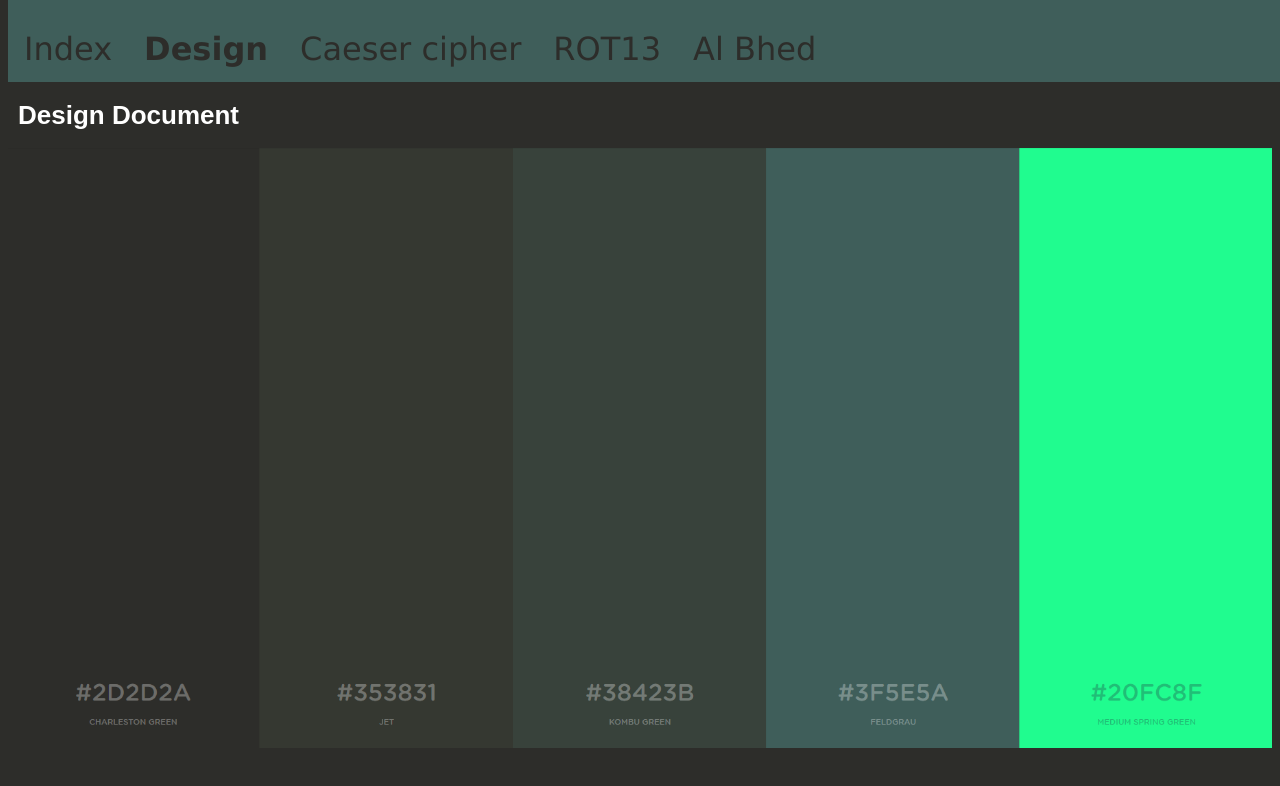
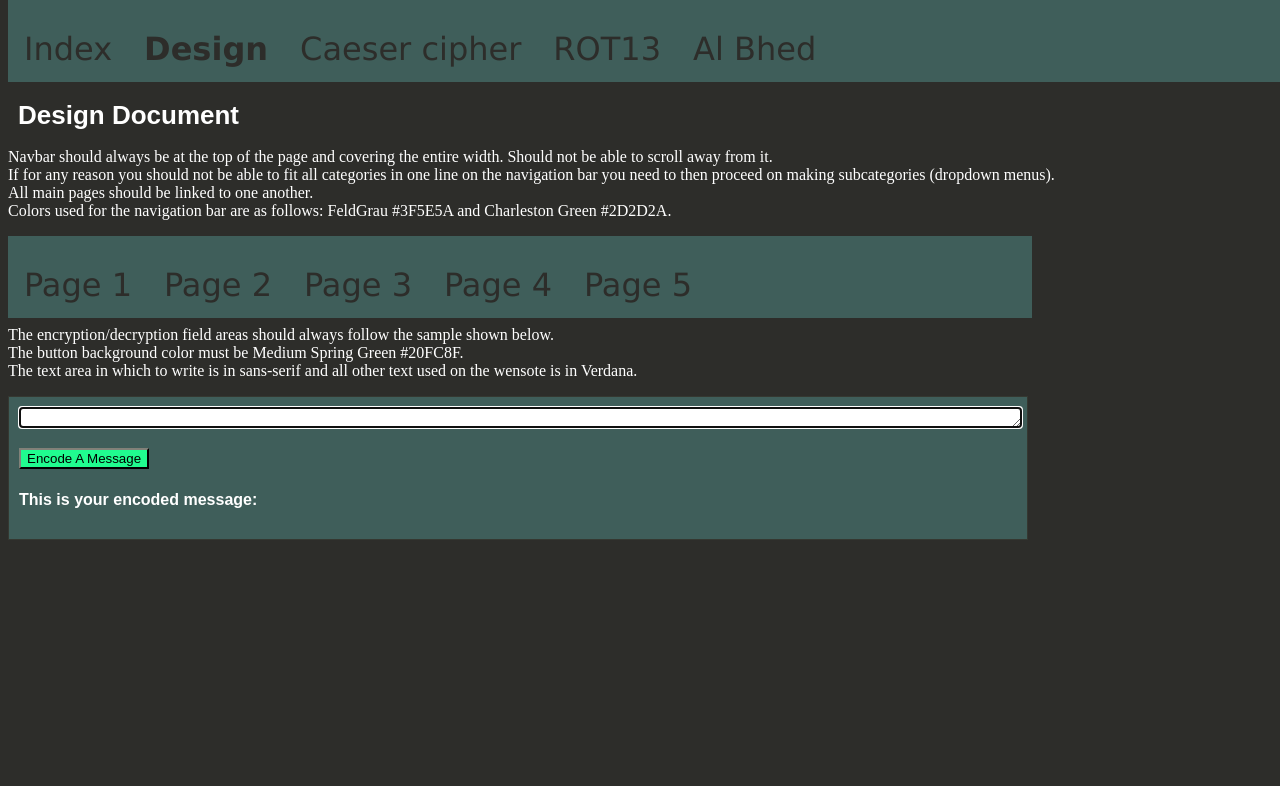
Before and after one commit to BouncingSkittle/Wallentin_Michael_set008101_Coursework1, a plain HTML site: page 40211497 set008101 Coursework1/Design.html in a window 1280 px wide. Drawn offline with Linux system fonts and the light colour scheme.

Commit message:
Add files via upload

```diff
--- a/40211497 set008101 Coursework1/Cipher.css
+++ b/40211497 set008101 Coursework1/Cipher.css
@@ -25,6 +25,26 @@
     color: black;
 }
 
+.fakeNavbar a
+{
+    float: left;
+    display: block;
+    color: #2D2D2A;
+    text-align: center;
+    padding: 14px 16px;
+    text-decoration: none;
+    font-family: verdana;
+    font-size: 200%;
+}
+
+.fakeNavbar
+{
+    overflow:hidden;
+    background-color: #3F5E5A;
+    position: fixed; /* Set the navbar to fixed position */
+    width: 80%; /* Full width */
+}
+
 .navbar b
 {
     float: left;
@@ -40,6 +60,11 @@
 body
 {
 	background-color: #2D2D2A;
+}
+
+body p
+{
+    color: white;
 }
 
 h1
@@ -109,6 +134,24 @@ textarea
 	margin-bottom: 60px;
     background-color: #3F5E5A;
     font-family: sans-serif;
+}
+
+.output_area_design
+{
+	margin-bottom: 30px;
+	width: 50%;
+    color: #2D2D2A;
+}
+
+.input_area_design
+{
+	border-style: solid;
+	border-width: 1px;
+	border-color: #353831;
+	margin-bottom: 60px;
+    background-color: #3F5E5A;
+    font-family: sans-serif;
+    width: 80.5%;
 
 }
 
--- a/40211497 set008101 Coursework1/Design.html
+++ b/40211497 set008101 Coursework1/Design.html
@@ -31,8 +31,70 @@
 		<div class="main">
 			<h1> Design Document </h1>
 		</div>
+        <p>
+            Navbar should always be at the top of the page and covering the entire width. Should not be able to scroll away from it. <br>
+
+            If for any reason you should not be able to fit all categories in one line on the navigation bar you need to then proceed on making subcategories (dropdown menus). <br>
+
+            All main pages should be linked to one another. <br>
+
+            Colors used for the navigation bar are as follows: FeldGrau #3F5E5A and Charleston Green #2D2D2A.
+        </p>
+            <div class="fakeNavbar">
+			<p>
+				<a> Page 1 </a>
+			</p>
+
+			<p>
+                <a> Page 2 </a>
+            </p>
+
+			<p>
+				<a> Page 3 </a>
+			</p>
+
+			<p>
+				<a> Page 4 </a>
+			</p>
+
+			<p>
+				<a> Page 5 </a>
+			</p>
+		</div>
+
+        <p>
+            - <br>
+            - <br>
+            - <br>
+            - <br>
+            <br>
+            The encryption/decryption field areas should always follow the sample shown below.<br>
+            The button background color must be Medium Spring Green #20FC8F.<br>
+            The text area in which to write is in sans-serif and all other text used on the wensote is in Verdana.<br>
+        </p>
 
 
-        <img src = "Images/Palette.png" style="width:100%; height:600px;"/>
+        <div class="input_area_design">
+			<textarea rows="1" cols ="50" autofocus id="message">
+
+			</textarea>
+
+			<p>
+				<button type="button">
+				Encode A Message
+				</button>
+			</p>
+
+		<div class="output_area_design">
+			<h4>
+				This is your encoded message:
+			</h4>
+		</div>
+        </div>
+
+
+
+
+
 	</body>
 </html>
```
Also changed, not shown: 40211497 set008101 Coursework1/Index.html (+5 -9 lines), 40211497 set008101 Coursework1/Images/28035039_1880210058687344_336371355_o.png (added), 40211497 set008101 Coursework1/Images/Albhed Javascript.png (added), 40211497 set008101 Coursework1/Images/BracketLive.png (added), 40211497 set008101 Coursework1/Images/Caeser Screenshot.png (added), 40211497 set008101 Coursework1/Images/Navigation Diagram.png (added), 40211497 set008101 Coursework1/Images/PaletteCrop.png (added), 40211497 set008101 Coursework1/Images/Simple Caeser.png (added), 40211497 set008101 Coursework1/Images/WebTech Site Organision.png (added).
